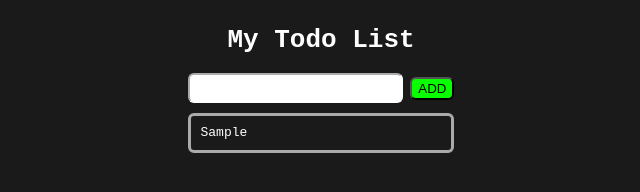
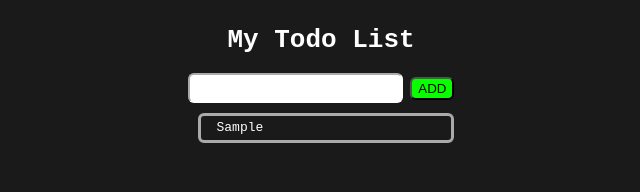
Before and after one commit to ansoniikun/todolist-v1, a plain HTML site: page index.html in a window 1280 px wide. Both pictures are taken after typing "Sample" into the empty fields and a click on the button "ADD". Shown: the whole page, without its empty margins (319-959 px from the left). Drawn offline with Linux system fonts and the light colour scheme.

Commit message:
individual border divided

```diff
--- a/script.js
+++ b/script.js
@@ -11,7 +11,7 @@ addToDoBtn.addEventListener('click', function() {
         paragraph.classList.add('paragraph-styling'); //this adds a class to each new <p>
         paragraph.innerText = inputField.value; //sets the value of the <p> to the input value
         toDoContainer.appendChild(paragraph); //sets the location of the new <p>
-        toDoContainer.classList.add('to-dos'); //here i set it to add a border around the list
+        paragraph.classList.add('to-dos'); //here i set it to add a border around the list
         inputField.value = ""; //here i set it to clear the input box after adding an item
     }
      paragraph.addEventListener('click', function(){
@@ -26,7 +26,7 @@ addToDoBtn.addEventListener('click', function() {
      paragraph.addEventListener('dblclick', function() {
         toDoContainer.removeChild(paragraph);
         if (toDoContainer.innerText == '') {
-            toDoContainer.classList.remove('to-dos')
+            paragraph.classList.remove('to-dos')
         } /* here i made sure that if the list is empty
             then there should be no border */
         paragraph.style.textDecoration = 'none';
--- a/style.css
+++ b/style.css
@@ -27,6 +27,7 @@ body {
     border-style: solid;
     border-radius: 6px;
     border-color: #aaa;
+    padding: 0.5rem 0rem 0.5rem 1rem;
 }
 
 .paragraph-styling {
```
